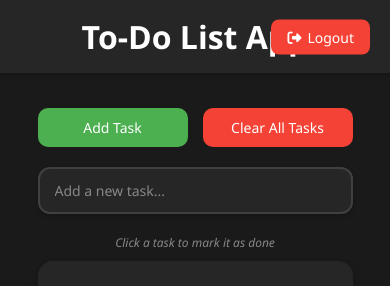
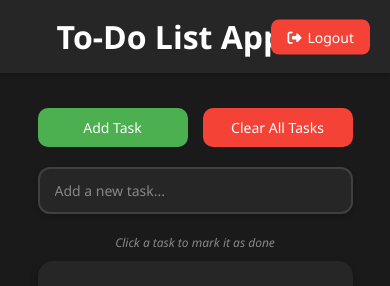
Before and after one commit to chillecs/todoapp, a plain HTML site: page homepage.html in a window 390 px wide. Drawn offline with Linux system fonts and the light colour scheme.

Commit message:
Update style.css

```diff
--- a/style.css
+++ b/style.css
@@ -21,6 +21,10 @@ body {
     max-width: none;
     margin: 0 0 15px 0;
     border-radius: 0;
+    display: flex;
+    justify-content: center;
+    align-items: center;
+    min-height: 80px;
 }
 
 h1 {
@@ -31,6 +35,8 @@ h1 {
     font-weight: 600;
     text-align: center;
     padding: 10px 0;
+    flex: 1;
+    padding-right: 60px; /* Space for logout button */
 }
 
 #loginForm {
@@ -122,6 +128,21 @@ h1 {
 }
 
 @media (max-width: 480px) {
+    .container-header {
+        min-height: 70px;
+        padding: 5px 10px;
+    }
+
+    h1 {
+        font-size: 28px;
+        padding-right: 50px;
+    }
+
+    #logoutbtn {
+        font-size: 12px;
+        padding: 6px 12px;
+    }
+
     #loginForm {
         width: 85%;
         padding: 20px;
@@ -150,6 +171,7 @@ h1 {
     top: 50%;
     transform: translateY(-50%);
     padding: 0;
+    z-index: 1;
 }
 
 #logoutbtn {
```
